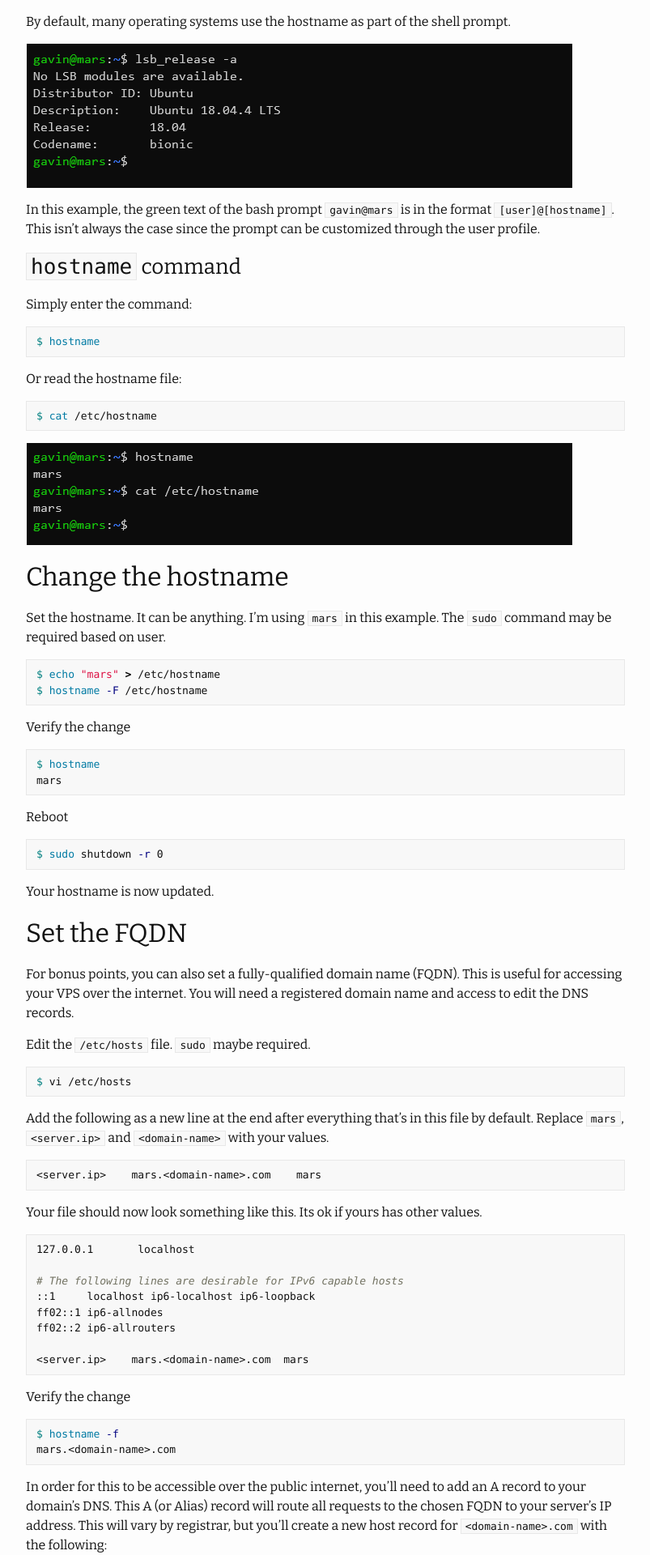
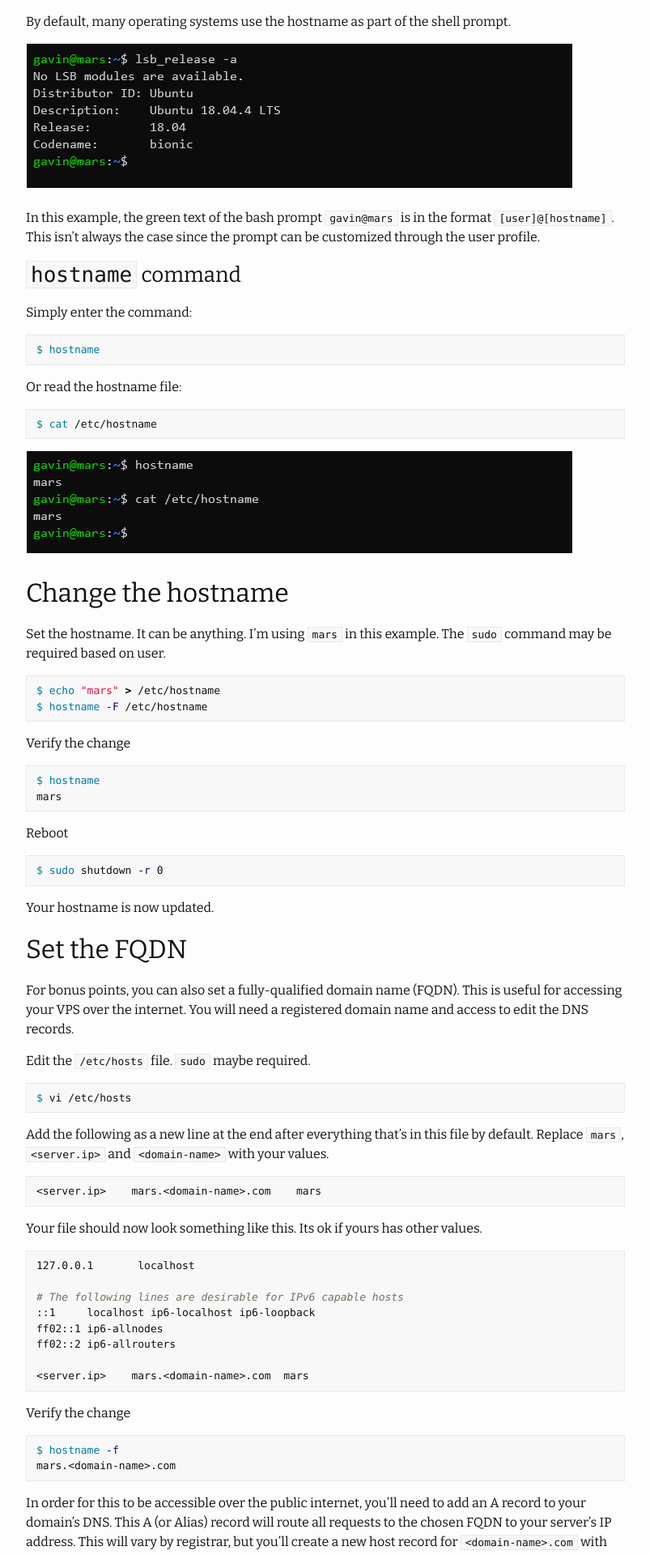
Before and after one commit to nivagator/personal-site, a Jekyll site: the page built from _posts/2020-02-28-set-hostname.md, in a window 1280 px wide. Shown: the part 563-2483 px from the top of the page at 81% size, without its empty margins (238-1041 px from the left). Built offline with Jekyll 4.4.1, drawn with Linux system fonts in a browser that asks for light colours; comment, search, counter and statistics services are not loaded.

Commit message:
add margin for article images

```diff
--- a/_sass/custom.scss
+++ b/_sass/custom.scss
@@ -116,3 +116,9 @@ img.site {
   margin-top: -5px;
   margin-bottom: 0px;
 }
+
+article {
+  img {
+    margin-bottom: 10px;
+  }
+}
```
